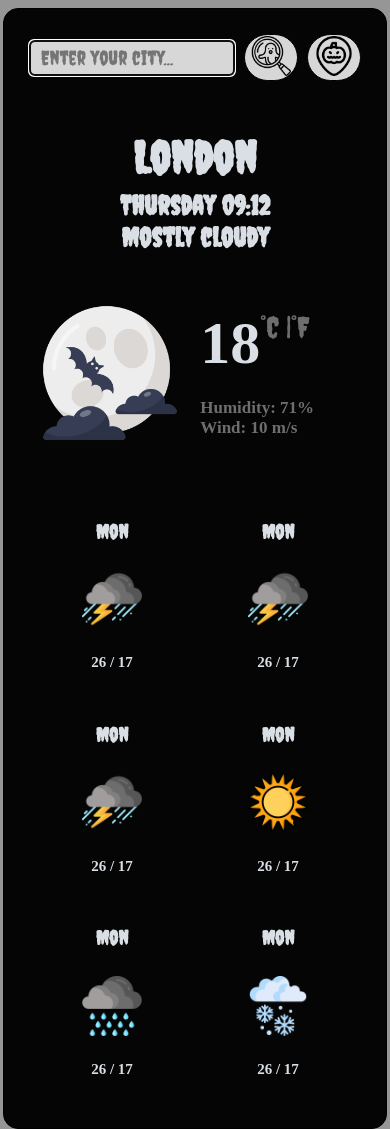
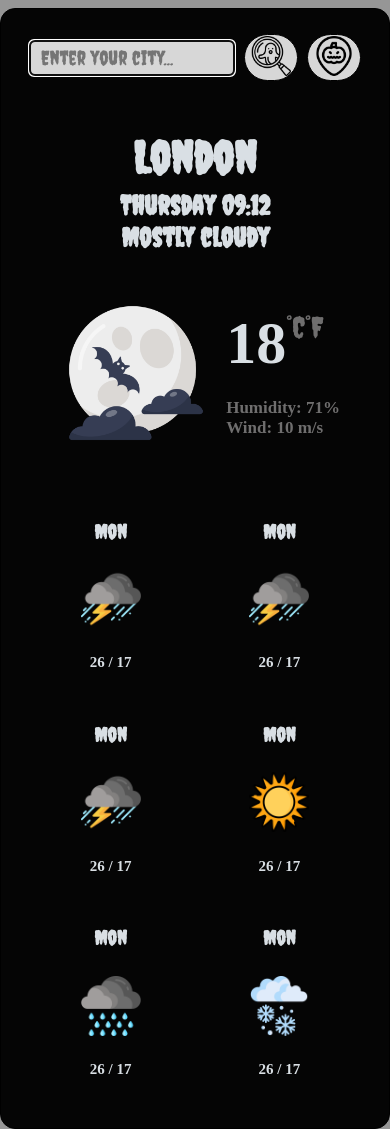
Before and after one commit to crlnvls/halloween-weather, a plain HTML site: page index.html in a window 390 px wide. Drawn offline with nearby package versions, Linux system fonts and the light colour scheme; a web font is replaced by a local one.

Commit message:
Add styling media

```diff
--- a/assets/styles.css
+++ b/assets/styles.css
@@ -221,8 +221,7 @@ h5 {
   .weather-info {
     display: flex;
     margin-top: 50px;
-    margin-left: 0;
-    margin-right: 0;
+    margin-left: 40px;
   }
 
   .weather-img {
--- a/index.html
+++ b/index.html
@@ -41,8 +41,8 @@
           <div class="size-weather">
             <div class="temp-info">
               <h1 class="temp" id="temp">18</h1>
-              <a class="degree" id="link-c" href="#">°C |</a>
-              <a class="degree" id="link-f" href="#"> °F</a>
+              <a class="degree" id="link-c" href="#">°C</a>
+              <a class="degree" id="link-f" href="#">°F</a>
             </div>
             <div>
               <h3>Humidity: <span id="humid">71</span>%</h3>
```
